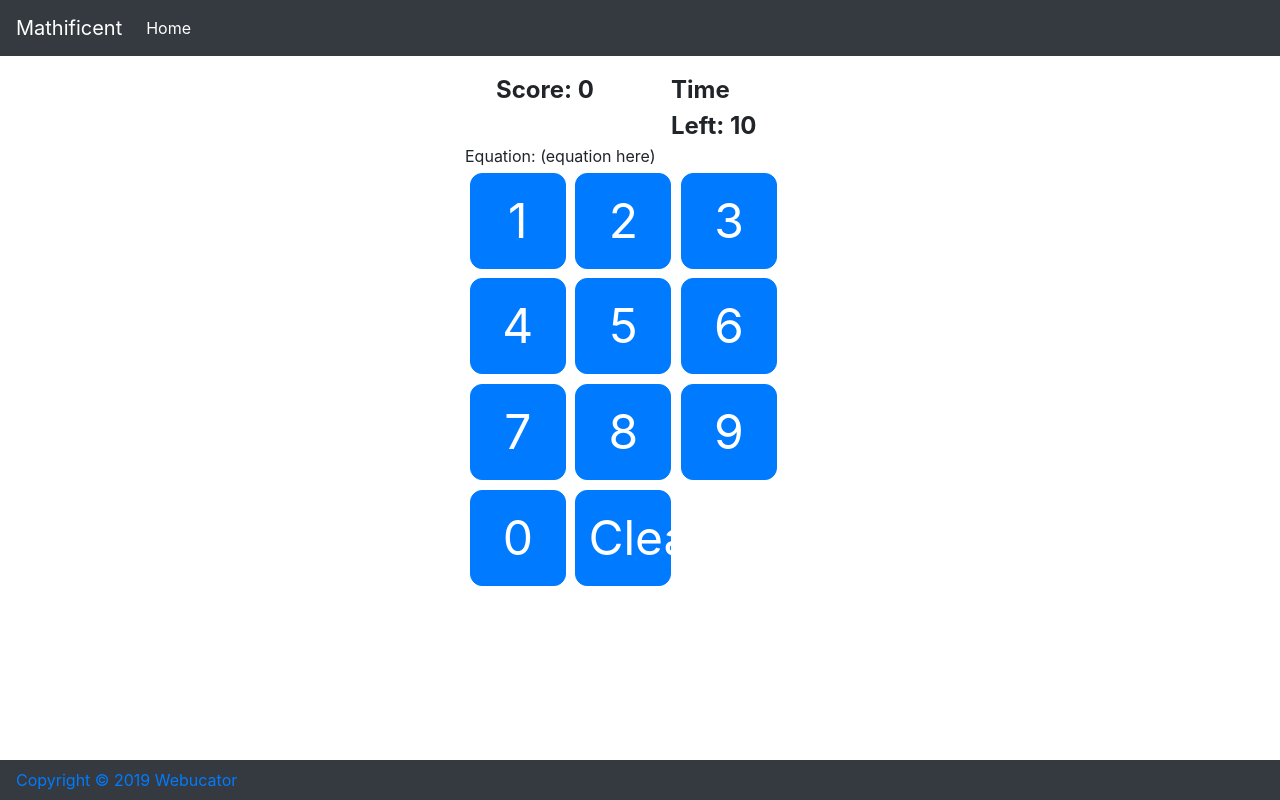
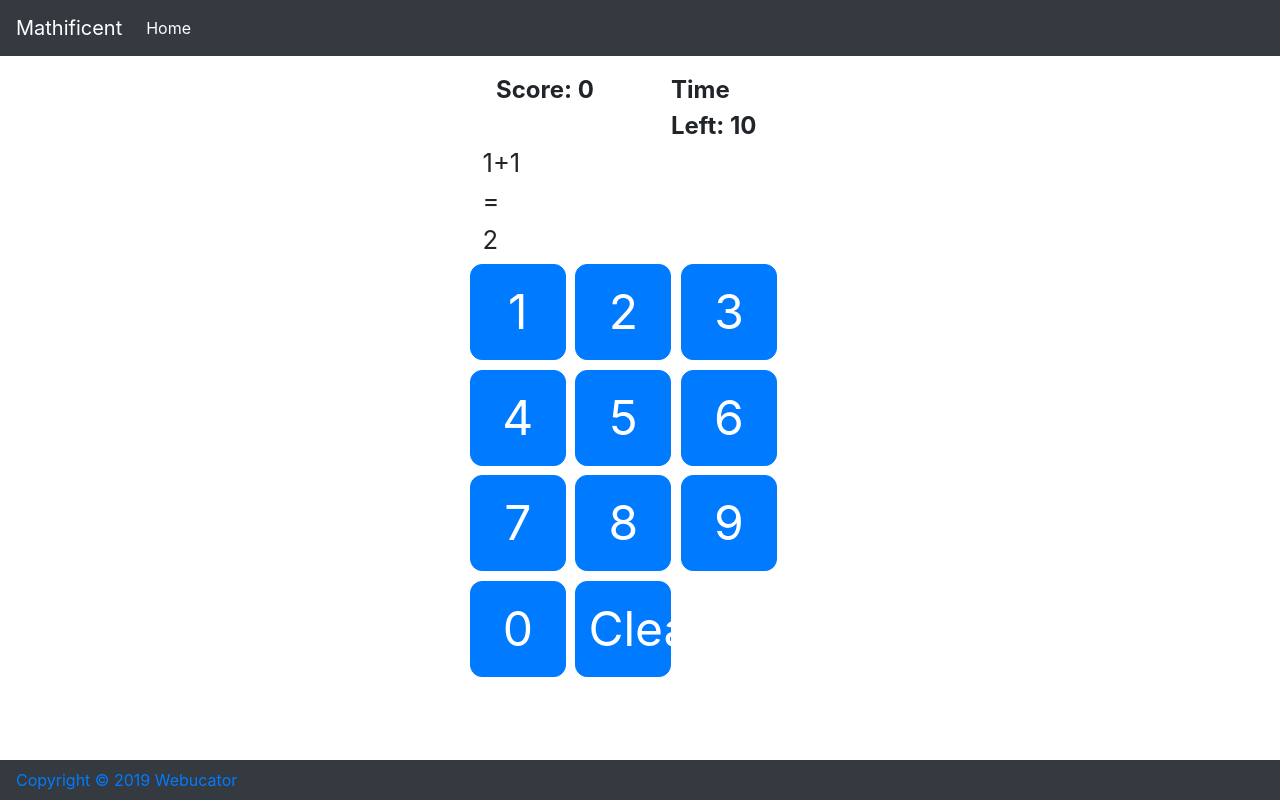
Before and after one commit to chrisminnick/vue-mathificent, a Vue app in the folder mathificent/: page / in a window 1280 px wide. Both pictures are taken after a click on the button "Play!". Built offline with nearby package versions, Linux system fonts and the light colour scheme.

Commit message:
adding more components to game

```diff
--- /dev/null
+++ b/mathificent/src/components/Equation.vue
@@ -0,0 +1,25 @@
+<template>
+    <div id="equation" :class="cls">
+      <div className="col-5">{{question}}</div>
+      <div className="col-2">=</div>
+      <div className="col-5">{{answer}}</div>
+    </div>
+</template>
+<script>
+export default {
+    name: 'Timer',
+    props: ['question','answer','answered'],
+    computed: {
+        cls:(answered)=>{answered
+            ? 'row text-primary fade'
+            : 'row text-secondary'}
+    }
+}
+</script>
+<style scoped>
+#equation {
+  font-size: 1.6em;
+  margin: auto;
+  width: 90%;
+}
+</style>
--- a/mathificent/src/components/Main.vue
+++ b/mathificent/src/components/Main.vue
@@ -22,7 +22,9 @@
                     </div>
                 </div>
                 <div class="row">
-                    Equation: (equation here)
+                    <Equation :question="question"
+                      :answer="answer"
+                      :answered="answered" />
                 </div>
                 <div class="row" id="buttons">
                     <button class="btn btn-primary" v-for="button in buttons" v-bind:key="button" v-bind:value="button">{{button}}</button>
@@ -38,17 +40,22 @@
 import SelectInput from './SelectInput';
 import Score from './Score';
 import Timer from './Timer';
+import Equation from './Equation';
 
 export default {
     name: 'Main',
     components: {
         SelectInput,
         Score,
-        Timer
+        Timer,
+        Equation
     },
     data: function(){
         return {
         score: 0,
+        question: '1+1',
+        answer: '2',
+        answered: true,
         timeLeft:10,
         operations: ['+','x','/','-'],
         buttons: [1,2,3,4,5,6,7,8,9,0],
```
